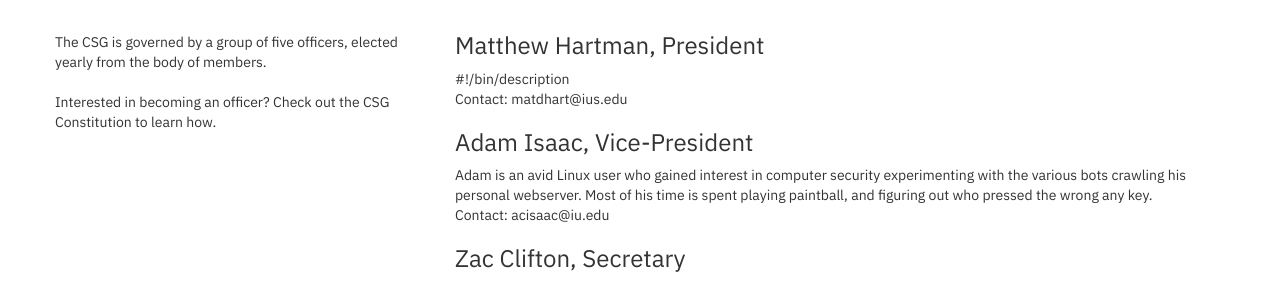
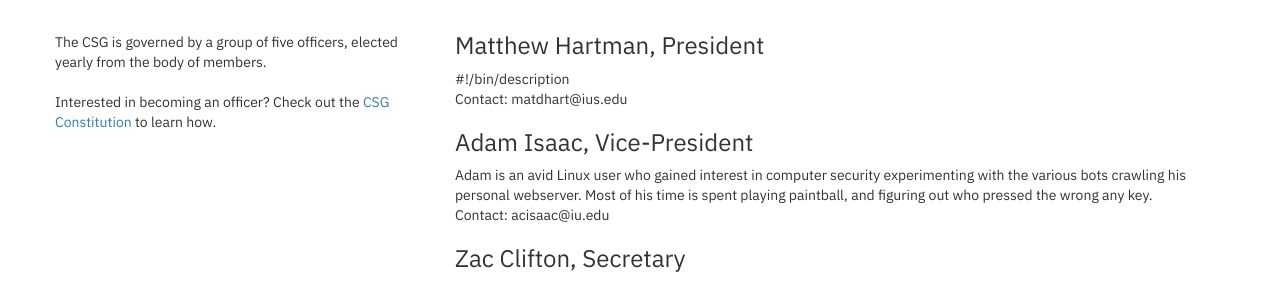
Before and after one commit to ius-csg/csghomepage, a Jekyll site: the page built from index.html, in a window 1280 px wide and 900 px high, scrolled down 880 px. Shown: the part 167-450 px from the top of the window. Built offline with Jekyll 4.4.1, drawn with Linux system fonts in a browser that asks for light colours; part of the change alters nothing that is shown.

```diff
--- a/_layouts/home.html
+++ b/_layouts/home.html
@@ -65,7 +65,7 @@ layout: "wrapper"
                 <h2>OFFICERS</h2>
             <section class="col-sm-4">
                 <br>
-                <p>The CSG is governed by a group of five officers, elected yearly from the body of members. <br /> <br /> Interested in becoming an officer? Check out the CSG Constitution to learn how.</p>
+                <p>The CSG is governed by a group of five officers, elected yearly from the body of members. <br /> <br /> Interested in becoming an officer? Check out the <a href="assets/pdf/Constitution.pdf">CSG Constitution</a> to learn how.</p>
             </section>
             <section class="col-sm-8">
                 {% for person in site.data.people %}
```
Also changed, not shown: 2 other files.
